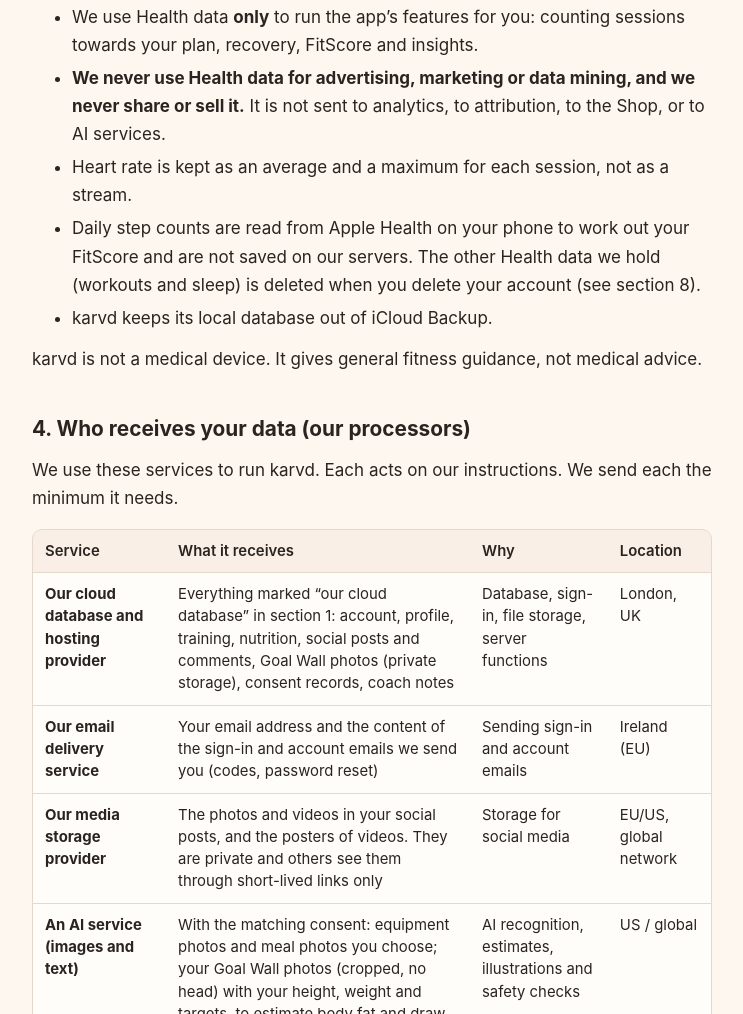
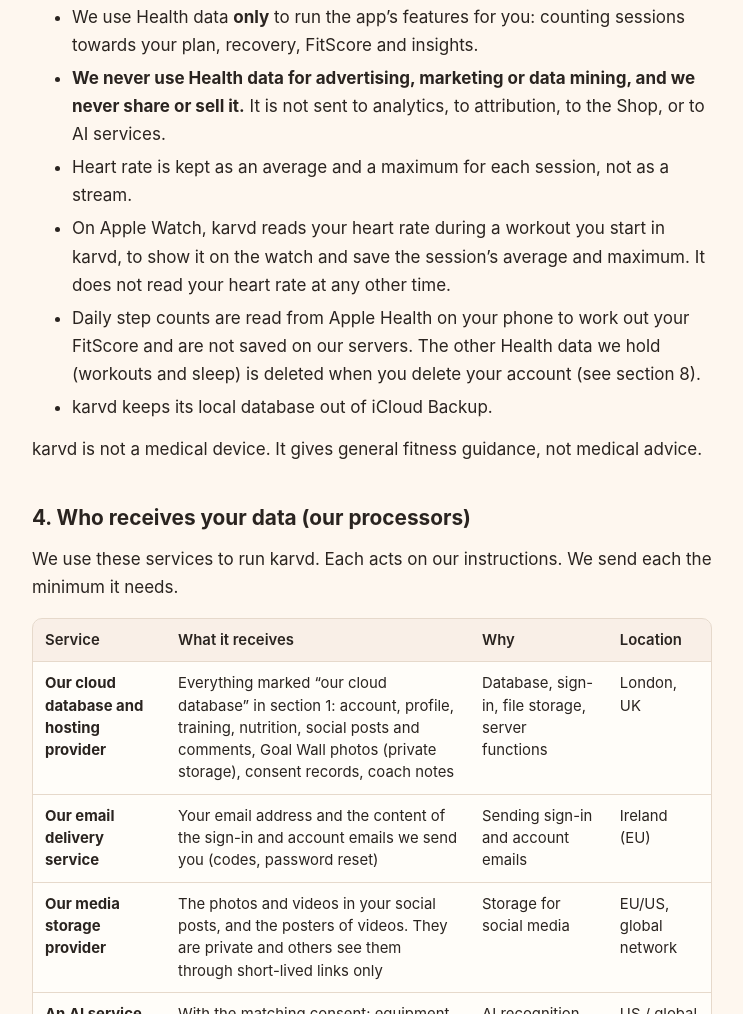
Before and after one commit to hugotabosatorres-cmd/karvd-site, a plain HTML site: page privacy/index.html in a window 1280 px wide. Shown: the part 3972-4986 px from the top of the page, without its empty margins (268-1011 px from the left). Drawn offline with Linux system fonts and the light colour scheme.

Commit message:
privacy: heart rate on Apple Watch during karvd workouts only

```diff
--- a/privacy/index.html
+++ b/privacy/index.html
@@ -63,6 +63,7 @@
 <li>We use Health data <strong>only</strong> to run the app&rsquo;s features for you: counting sessions towards your plan, recovery, FitScore and insights.</li>
 <li><strong>We never use Health data for advertising, marketing or data mining, and we never share or sell it.</strong> It is not sent to analytics, to attribution, to the Shop, or to AI services.</li>
 <li>Heart rate is kept as an average and a maximum for each session, not as a stream.</li>
+<li>On Apple Watch, karvd reads your heart rate during a workout you start in karvd, to show it on the watch and save the session&rsquo;s average and maximum. It does not read your heart rate at any other time.</li>
 <li>Daily step counts are read from Apple Health on your phone to work out your FitScore and are not saved on our servers. The other Health data we hold (workouts and sleep) is deleted when you delete your account (see section 8).</li>
 <li>karvd keeps its local database out of iCloud Backup.</li>
 </ul>
```
